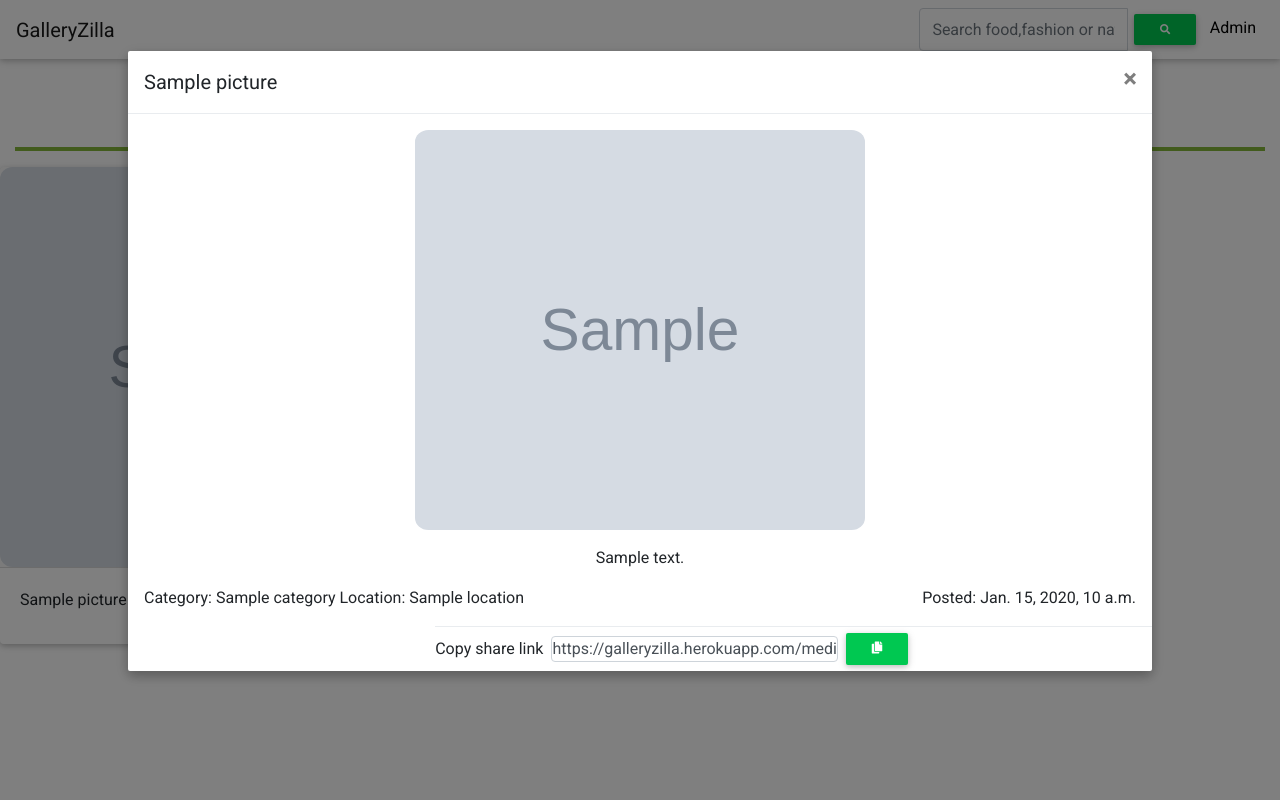
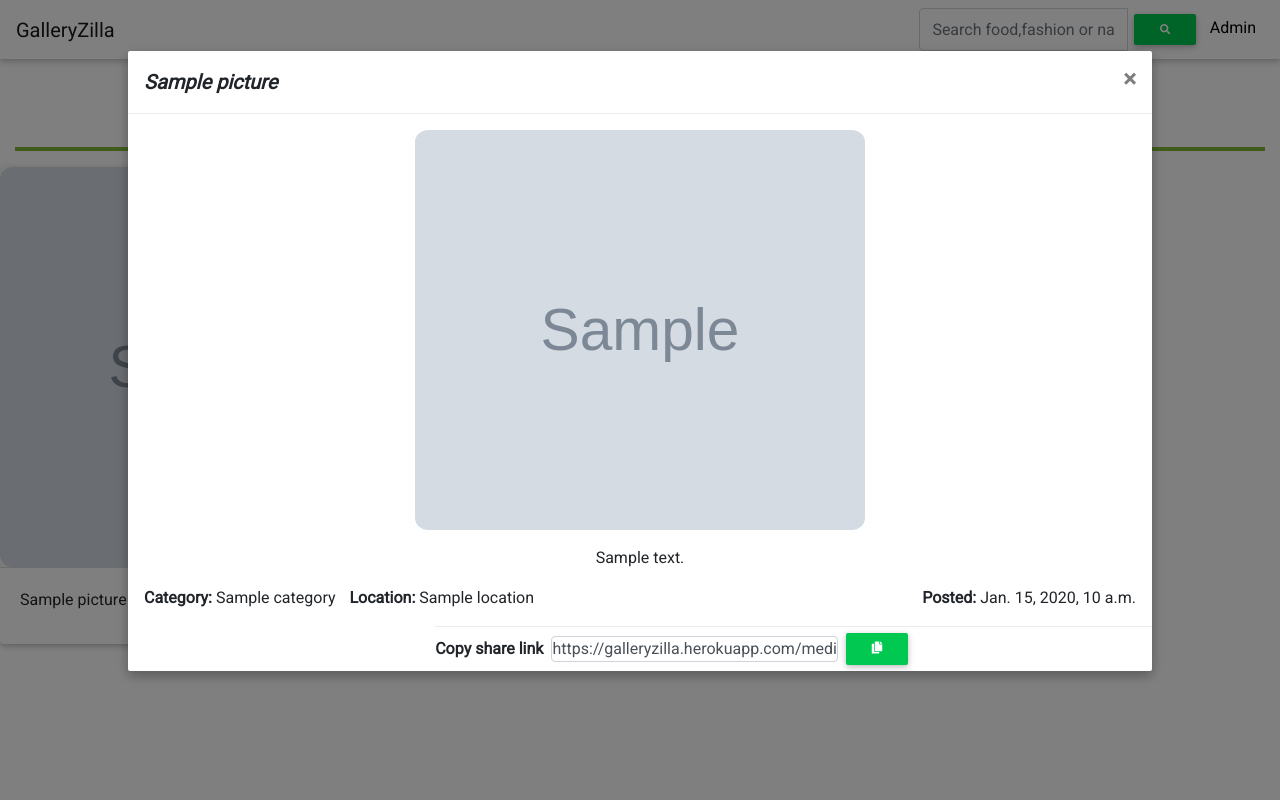
Before and after one commit to Clemo97/django-week-1, a Django app: template picture/templates/all-pictures/search.html in a window 1280 px wide, after a click that opens the changed part. Run offline with Django 3.2, Linux system fonts and the light colour scheme; the template is opened without the code that fills it: most values are stand-ins (such as "Sample title", 1, 10 or a date in 2020); grey boxes marked "Sample" are stand-in pictures; some libraries are stand-ins or nearby versions.

Commit message:
css style for category and card search

```diff
--- a/picture/static/css/index.css
+++ b/picture/static/css/index.css
@@ -28,6 +28,7 @@ body {
 a.nav-link:hover {
     background-color: whitesmoke !important;
 }
+
 a.nav-link {
     padding-left: 10%;
 }
@@ -58,6 +59,7 @@ img {
     margin: 10%;
     margin-top: 4% !important;
 }
+
 .modal-full .modal-content {
     min-height: 30vh;
 }
@@ -87,3 +89,22 @@ label {
 hr {
     border: 2px solid rgba(103, 165, 9, 0.8);
 }
+
+.myCardsSearch {
+    display: flex;
+    flex-wrap: wrap;
+    justify-content: space-around;
+}
+
+.modal-title {
+    font-style: italic;
+    font-weight: bold;
+}
+
+.modalBody {
+    font-weight: bold;
+}
+
+.category {
+    padding-right: 10px;
+}
```
